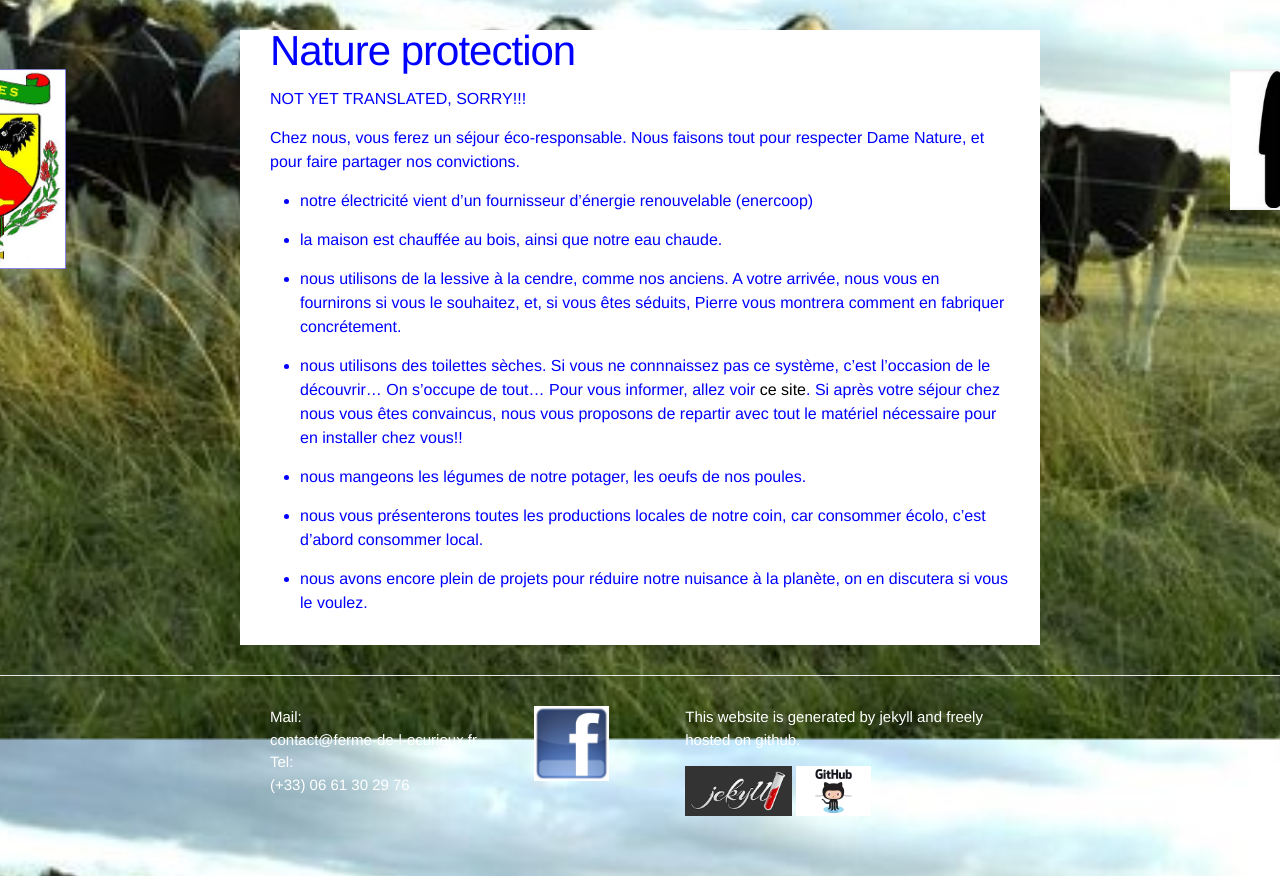
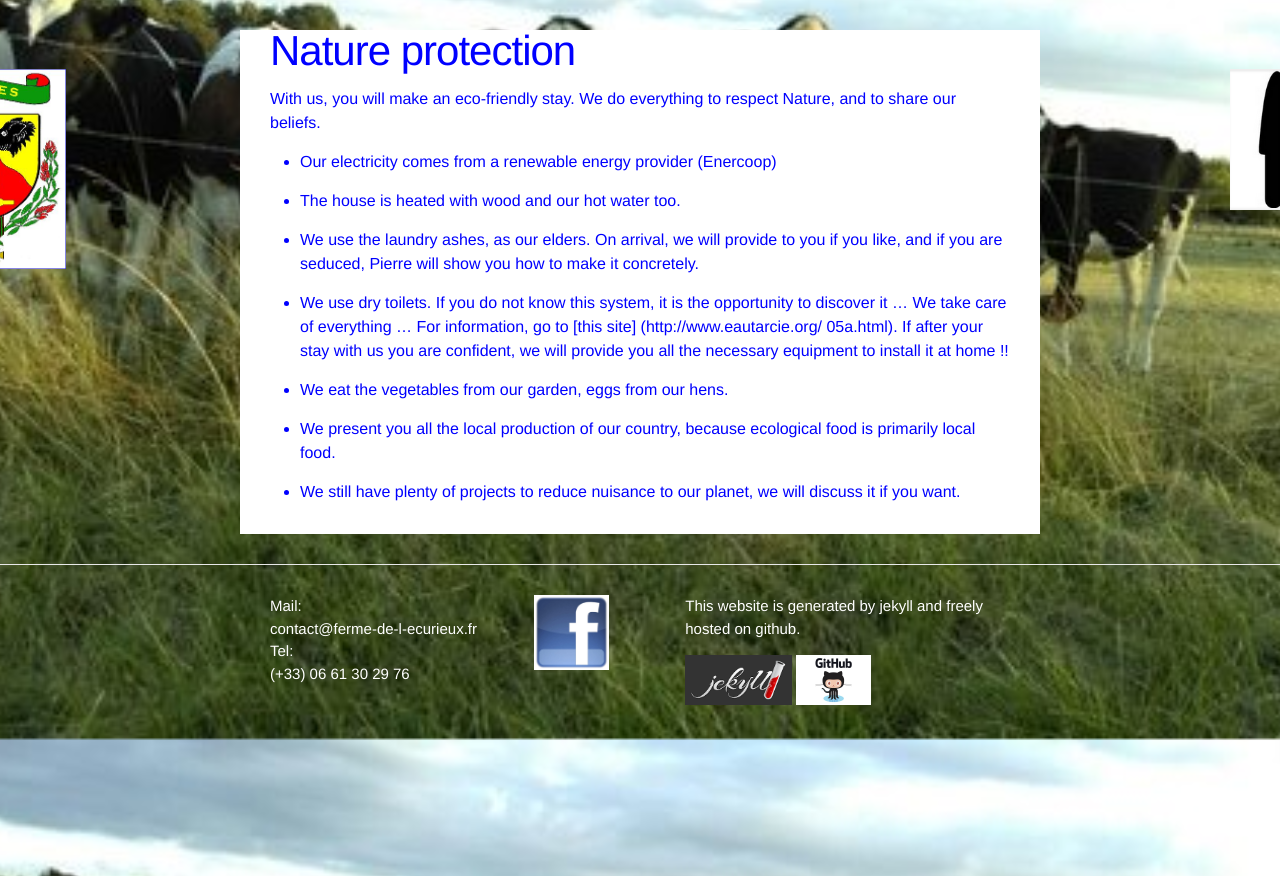
Before and after one commit to cltpr/cltpr.github.io, a Jekyll site: the page built from ecology_en.md, in a window 1280 px wide. Shown: the part 161-1037 px from the top of the page. Built offline with Jekyll 4.4.1, drawn with Linux system fonts in a browser that asks for light colours.

Commit message:
20160208

```diff
--- a/ecology_en.md
+++ b/ecology_en.md
@@ -5,27 +5,26 @@ link: ecology
 lang: en
 ---
 
-NOT YET TRANSLATED, SORRY!!!
+
+With us, you will make an eco-friendly stay. We do everything to respect Nature, and to share our beliefs.
 
 
-Chez nous, vous ferez un séjour éco-responsable. Nous faisons tout pour respecter Dame Nature, et pour faire partager nos convictions.
+- Our electricity comes from a renewable energy provider (Enercoop)
 
 
-- notre électricité vient d'un fournisseur d'énergie renouvelable (enercoop)
+- The house is heated with wood and our hot water too.
 
 
-- la maison est chauffée  au bois, ainsi que notre eau chaude.
-
-- nous utilisons de la lessive à la cendre, comme nos anciens. A votre arrivée, nous vous en fournirons si vous le souhaitez, et, si vous êtes séduits, Pierre vous montrera comment en fabriquer concrétement.
+- We use the laundry ashes, as our elders. On arrival, we will provide to you if you like, and if you are seduced, Pierre will show you how to make it concretely.
 
 
-- nous utilisons des toilettes sèches. Si vous ne connnaissez pas ce système, c'est l'occasion de le découvrir... On s'occupe de tout... Pour vous informer, allez voir [ce site](http://www.eautarcie.org/05a.html). Si après votre séjour chez nous vous êtes convaincus, nous vous proposons de repartir avec tout le matériel nécessaire pour en installer chez vous!!
+- We use dry toilets. If you do not know this system, it is the opportunity to discover it ... We take care of everything ... For information, go to [this site] (http://www.eautarcie.org/ 05a.html). If after your stay with us you are confident, we will provide you all the necessary equipment to install it at home !!
 
 
-- nous mangeons les légumes de notre potager, les oeufs de nos poules.
+- We eat the vegetables from our garden, eggs from our hens.
 
 
-- nous vous présenterons toutes les productions locales de notre coin, car consommer écolo, c'est d'abord consommer local.
+- We present you all the local production of our country, because ecological food is primarily local food.
 
 
-- nous avons encore plein de projets pour réduire notre nuisance à la planète, on en discutera si vous le voulez.
+- We still have plenty of projects to reduce nuisance to our planet, we will discuss it if you want.
```
